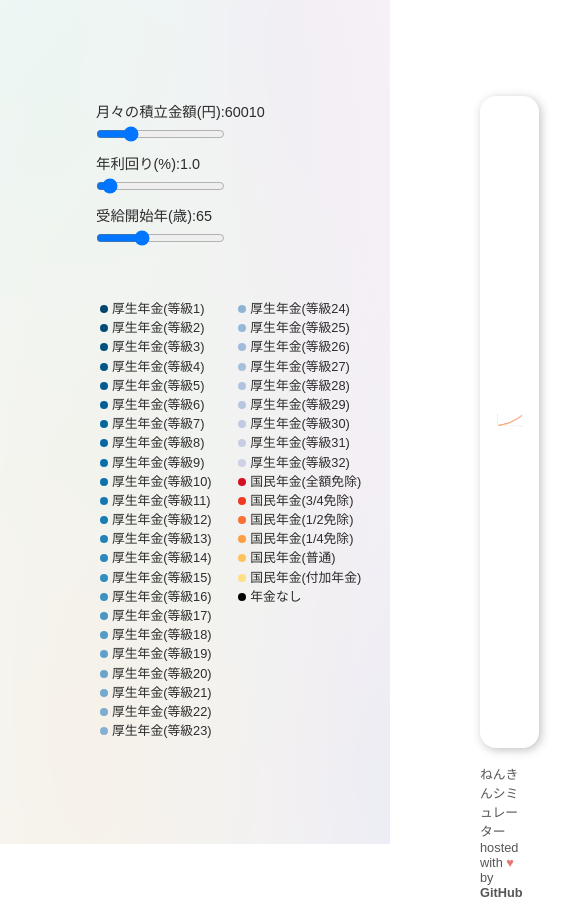
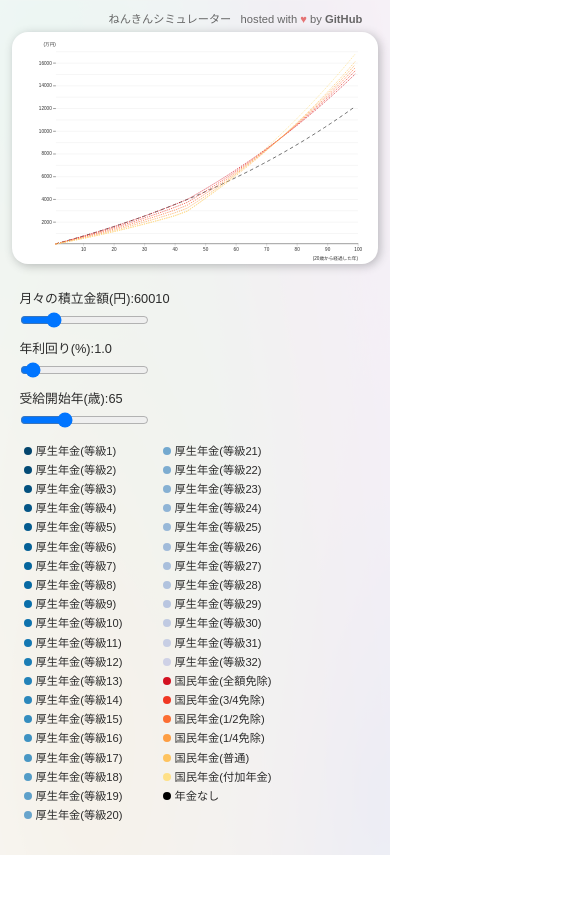
Before and after one commit to akiraaso/nenkin-simulator, a Nuxt app: page / in a window 390 px wide. Shown: the top 900 px of the page, 585 px wide, since content can reach past the window. After the commit the page ends 855 px from the top, so only its background shows below. Built offline with nearby package versions, Linux system fonts and the light colour scheme.

Commit message:
Better support for varied screen sizes

```diff
--- a/components/chart.vue
+++ b/components/chart.vue
@@ -73,9 +73,12 @@
   --main-bg-color: #f0f0f0;
   --font-black: #2c2c2c;
   --shadow-color: rgba(60, 63, 66, 0.32);
-  --base-margin: 6rem;
+  --base-margin: 5vw;
 
-  padding: 0 max(calc((100vw - 1700px) / 2), 0px);
+  /* 0px is converted to 0, it silently causes an error, hence using 0.01px */
+  /* https://stackoverflow.com/questions/62520998/why-doesnt-min-or-max-work-with-unitless-0 */
+  padding: 0 max(calc((100vw - 1700px) / 2), 0.01px);
+
   display: grid;
   height: 100vh;
   grid-template-rows: 1fr auto;
@@ -118,7 +121,6 @@ h1 {
 
 * {
   box-sizing: border-box;
-  color: var(--font-black);
   font-family: sans-serif;
 }
 
@@ -130,7 +132,7 @@ h1 {
   align-items: flex-start;
   justify-content: right;
   font-size: 0.8rem;
-  height: var(--base-margin);
+  height: max(var(--base-margin), 2rem);
   padding: 1rem calc(var(--base-margin) + 1rem) 0 0;
 }
 
@@ -151,10 +153,11 @@ h1 {
 
 #sidebar {
   grid-area: sidebar;
+  color: var(--font-black);
   width: 18rem;
   height: 100vh;
   padding: var(--base-margin) 0;
-  margin: 0 var(--base-margin);
+  margin: 0 2vw 0 var(--base-margin);
   display: grid;
   grid-template-areas: "variables-pane" "chart-list";
   grid-template-rows: auto minmax(0, 1fr);
@@ -229,11 +232,48 @@ h1 {
 #chartWrapper {
   width: calc(100% - 2rem);
   margin: 0 auto;
+  display: flex;
+  justify-content: center;
 }
 
 #chart {
-  width: 100%;
+  width: min(100%, 1000px);
   overflow: visible;
+}
+
+@media all and (max-width: 1024px) {
+  #container {
+    height: auto;
+    grid-template-rows: auto auto minmax(0, 1fr);
+    grid-template-columns: auto;
+    grid-template-areas:
+      "banner"
+      "chartPanel"
+      "sidebar"
+    ;
+  }
+
+  #banner {
+    font-size: 0.7rem;
+    align-items: flex-end;
+    padding: 0 calc(3vw + 1rem) 1.5vw 0;
+  }
+
+  #sidebar {
+    height: 70vh;
+  }
+
+  #variables-pane {
+    font-size: 0.8rem;
+  }
+
+  #chartPanel {
+    margin: 0 3vw 0 3vw;
+  }
+
+  .chart-list-item {
+    font-size: 0.7rem;
+  }
 }
 </style>
 
@@ -693,12 +733,14 @@ export default Vue.extend({
       const datum = valuedChartDatum.map((d) => d.data.slice(minYear, maxYear));
 
       // Graph style settings
-      const height = 380;
+      const height = 500;
       const width = 720;
-      const margin = {top: 30, right: 10, bottom: 45, left: 60};
+      const margin = {top: 40, right: 10, bottom: 45, left: 60};
       const innerWidth = width - margin.left - margin.right;
       const axisColor = '#2c2c2c';
+      const axisFontSize = '10px';
       const labelColor = '#2c2c2c';
+      const labelFontSize = '10px';
 
       // Create the graph
       svg.attr('viewBox', `0 0 ${width} ${height}`);
@@ -722,7 +764,7 @@ export default Vue.extend({
           .attr('stroke', axisColor);
         g.selectAll('text')
           .attr('fill', axisColor)
-          .attr('font-size', '8px')
+          .attr('font-size', axisFontSize)
           .attr('preserveAspectRatio', 'xMinYMin');
       }
       const yAxis = (g: d3.Selection<SVGGElement, unknown, any, any>) => {
@@ -736,7 +778,7 @@ export default Vue.extend({
           .attr('stroke', axisColor);
         g.selectAll('text')
           .attr('fill', axisColor)
-          .attr('font-size', '8px');
+          .attr('font-size', axisFontSize);
       }
       const yAxisGrid = (g: d3.Selection<SVGGElement, unknown, any, any>) => {
         g.attr('transform', `translate(${margin.left},0)`)
@@ -763,7 +805,7 @@ export default Vue.extend({
         .attr('x', width - margin.right)
         .attr('y', height - margin.bottom + 35)
         .attr('fill', labelColor)
-        .attr('font-size', '8px')
+        .attr('font-size', labelFontSize)
         .attr('font-family', 'sans-serif')
         .attr('font-weight', 'normal');
 
@@ -774,7 +816,7 @@ export default Vue.extend({
         .attr('x', margin.left)
         .attr('y', margin.top - 10)
         .attr('fill', labelColor)
-        .attr('font-size', '8px')
+        .attr('font-size', labelFontSize)
         .attr('font-family', 'sans-serif')
         .attr('font-weight', 'normal');
 
```
